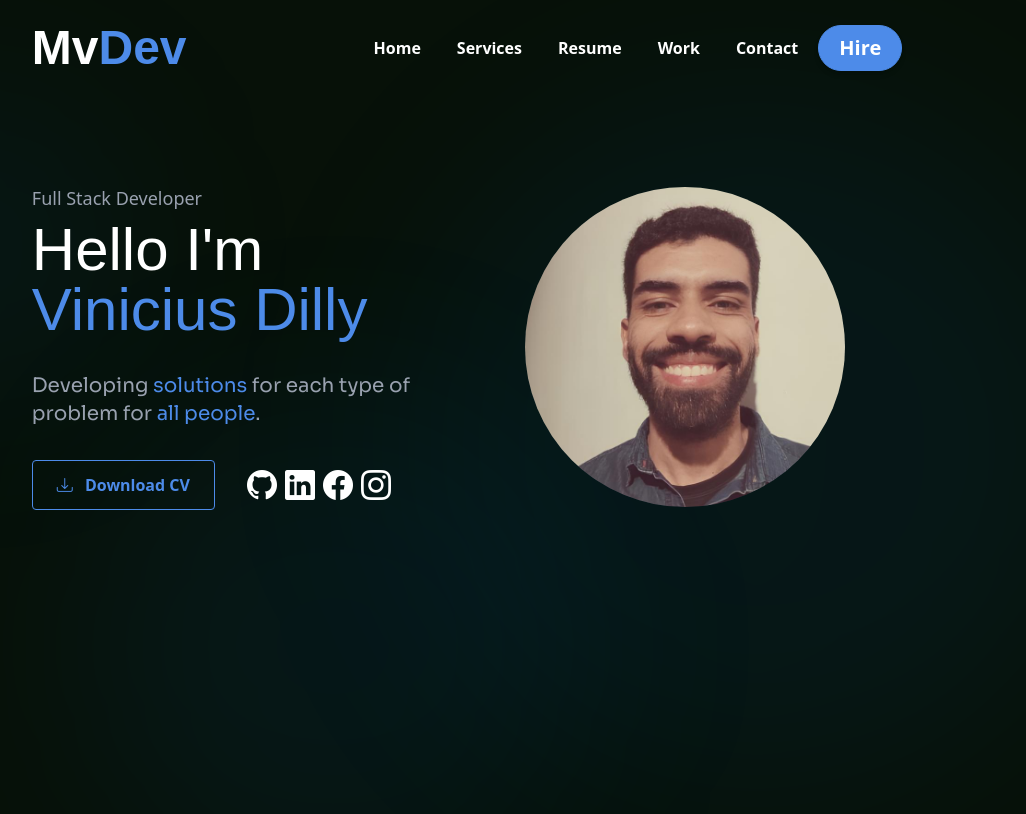
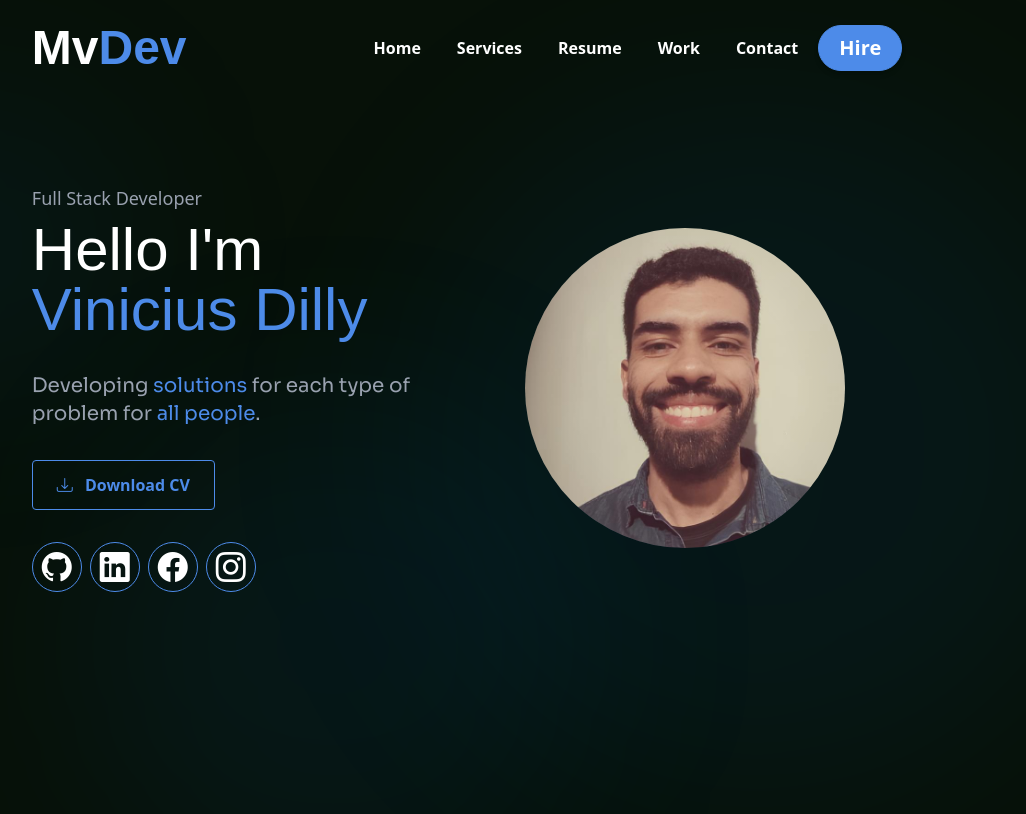
Before and after one commit to mvdevelop/mvdev-portfolio, a Next.js app: page /Header in a window 1280 px wide. Shown: the top 814 px of the page, without its empty margins (173-1199 px from the left). Built offline with nearby package versions, Linux system fonts and the light colour scheme; a web font is replaced by a local one.

Commit message:
working on header.tsx

```diff
--- a/app/Header/page.tsx
+++ b/app/Header/page.tsx
@@ -1,11 +1,32 @@
 
 "use client";
-import React from 'react';
+import React, { useEffect, useRef } from 'react';
+import { CountUp } from 'countup.js';
 
 import Link from 'next/link';
 import Image from 'next/image';
 
 export default function Header() {
+
+    const statsData = [
+        { value: 3, label: 'Years of\nExperience' },
+        { value: 25, label: 'Completed\nProjects' },
+        { value: 12, label: 'Technologies\nMastered' },
+        { value: 365, label: 'Code\nCommits' }
+    ];
+
+    const countRefs = useRef([]);
+
+    useEffect(() => {
+        countRefs.current.forEach((el, index) => {
+            if (el) {
+                const countUP = new CountUp(el, statsData[index].value, {
+                    duration: 2,
+                });
+            }
+        })
+    });
+
     return (
         <>
             <header className='h-screen text-white py-12 relative'>
@@ -47,7 +68,12 @@ export default function Header() {
                         </div>
                     </div>
                 </div>
+
+                {/* Stats */}
+                <div className='stats px-[8%] lg:px-[16%] mt-30 hidden lg:grid grid-cols-1 md:grid-cols-2 lg:grid-cols-4'>
+
+                </div>
             </header>
         </>
-  )
+    );
 }
--- a/app/Nav.tsx
+++ b/app/Nav.tsx
@@ -48,7 +48,7 @@ export default function Nav() {
                 </div>
 
                 {/* Side Menu with Smooth Transition */}
-                <div className={`lg:hidden bg-[#050205] text-white border-y border-[--primary-color] px-[8%] overflow-hidden transition-all duration-500 ease-in-out ${isMenuOpen ? 'max-h-96 py-5 opacity-100' : 'max-h-0 py-0 opacity-0'}`}>
+                <div className={`lg:hidden bg-[#020317] text-white border-y border-[--primary-color] px-[8%] overflow-hidden transition-all duration-500 ease-in-out ${isMenuOpen ? 'max-h-96 py-5 opacity-100' : 'max-h-0 py-0 opacity-0'}`}>
                     <ul className='space-y-4 menu'>
                         {navLinks.map((link) => (
                             <li key={link.name}>
--- a/app/globals.css
+++ b/app/globals.css
@@ -10,10 +10,6 @@
 :root {
     --primary-color: #4d8be9 !important;
     --secondary-color: #071108 !important;
-    /* --primary-light-01: #fc410010;
-    --primary-light-02: #fc410010;
-    --hero-image-from: #f8b4741a;
-    --hero-image-to: #ff4c1f0c; */
     --primary-light-1: #0077ff10;
     --primary-light-2: #0077ff10;
     --hero-image-from: #74b9ff1a;
@@ -81,6 +77,36 @@ body {
     opacity: 1 !important;
 }
 
+/* Header */
+
+.hero-image:after {
+    content: '';
+    position: absolute;
+    top: 0;
+    left: 0;
+    width: 100%;
+    height: 100%;
+    background: radial-gradient(circle, rgba(255, 255, 255, 0) 48%, rgba(0,0,0,0.1) 100%);
+}
+
+.hero-social i {
+    width: 50px;
+    height: 50px;
+    border: 1px solid var(--primary-color);
+    display: flex;
+    align-items: center;
+    justify-content: center;
+    border-radius: 100%;
+    cursor: pointer;
+    transition: var(--transition-regular);
+}
+
+.hero-social i:hover {
+    background-color: var(--primary-color);
+    color: var(--white-color);
+    transform: translateY(-10px);
+}
+
 
 
 
```
Lines whose indentation alone changed are shown as unchanged.
